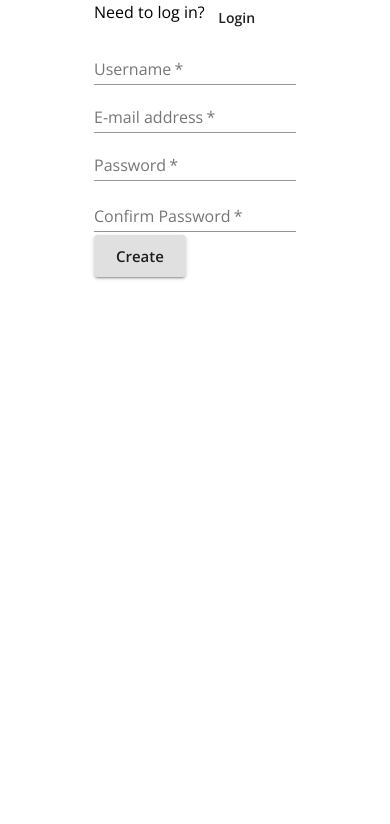
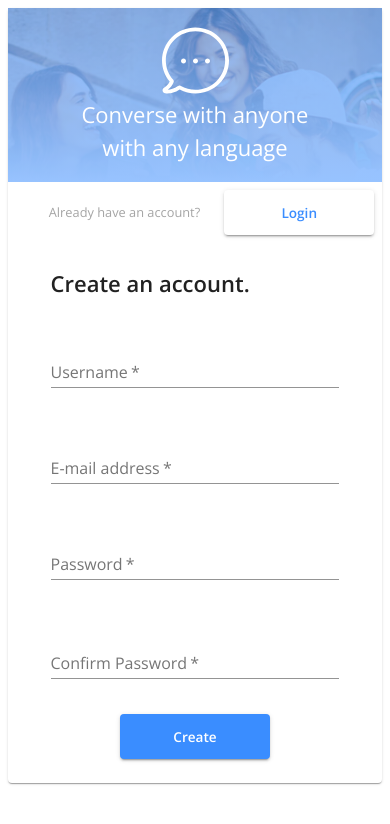
Before and after one commit to letapxad/messenger-clone, a React (Create React App) app in the folder client/: page / in a window 390 px wide. Shown: the top 824 px of the page. Built offline with nearby package versions, Linux system fonts and the light colour scheme; no server answers.

Commit message:
feat: new mobile friendly design for login/signup pages

```diff
--- a/client/src/Login.js
+++ b/client/src/Login.js
@@ -1,5 +1,7 @@
 import React from "react";
 import { Redirect, useHistory } from "react-router-dom";
+import Bubble from './Bubble';
+
 import { connect } from "react-redux";
 import {
   Grid,
@@ -8,11 +10,86 @@ import {
   Button,
   FormControl,
   TextField,
+  Paper,
+  makeStyles,
 } from "@material-ui/core";
 import { login } from "./store/utils/thunkCreators";
 
+const useStyles = makeStyles((theme) => ({
+  root: {
+    flexGrow: 1,
+    flexDirection: "column",
+    justifyContent: "center"
+  },
+  paper: {
+    margin: '5% auto auto auto',
+    maxWidth: "900px",
+    [theme.breakpoints.between('xs', 'sm')]: {
+      margin: '2%',
+    },
+  },
+  image: {
+    backgroundImage: `linear-gradient(to bottom, rgba(58, 141, 255, 0.6), rgba(134, 185, 255, 1)), url("/images/bg-img.png")`,
+    backgroundSize: "cover",
+    backgroundRepeat: "no-repeat",
+    minHeight: "700px",
+    minWidth: "300px",
+    width: "auto",
+    opacity: "85%",
+    [theme.breakpoints.between('xs', 'sm')]: {
+      minHeight: "15px",
+      minWidth: "100%",
+      padding: "5%"
+    },
+
+  },
+  headline: {
+    padding: theme.spacing(3),
+    [theme.breakpoints.between('xs', 'sm')]: {
+      padding: theme.spacing(2),
+    },
+  },
+  form: {
+    padding: theme.spacing(3),
+    margin: "0 5% 0 5%",
+    [theme.breakpoints.between('sm', 'md')]: {
+      margin: "0 15% 0 15%",
+    },
+    [theme.breakpoints.up('lg')]: {
+      margin: "0 12% 0 12%",
+    },
+  },
+  btn: {
+    width: "150px",
+    height: "45px",
+    fontSize: "0.85rem"
+  },
+  btnRegister: {
+    color: "#3A8DFF",
+    backgroundColor: "#FFFFFF",
+  },
+  subText: {
+    fontSize: "0.8rem",
+    color: "#a5a5a5"
+  },
+  welcomeMessage: {
+    fontSize: 22,
+    fontWeight: "bold"
+  },
+  tagLine: {
+    color: "#FFFFFF",
+    fontSize: 22,
+    fontWeight: "light"
+  },
+  bubble: {
+    textAlign: "center"
+  }
+
+}));
+
 const Login = (props) => {
   const history = useHistory();
+  const classes = useStyles();
   const { user, login } = props;
 
   const handleLogin = async (event) => {
@@ -28,17 +105,36 @@ const Login = (props) => {
   }
 
   return (
-    <Grid container justify="center">
-      <Box>
-        <Grid container item>
-          <Typography>Need to register?</Typography>
-          <Button onClick={() => history.push("/register")}>Register</Button>
+    <div className={classes.root}>
+      <Paper className={classes.paper}>
+        <Grid container>
+          <Grid item container md={5} className={classes.image} justify="center" alignItems="center" alignContent="center">
+            <Grid item xs={12} className={classes.bubble}>
+              <Bubble />
             </Grid>
+            <Grid item>
+              <Typography className={classes.tagLine}>Converse with anyone</Typography>
+            </Grid>
+            <Grid item>
+              <Typography className={classes.tagLine}>with any language</Typography>
+            </Grid>
+          </Grid>
+          <Grid item md={7} xs={12}>
+            <Grid container item xs={12} justify="flex-end" alignItems="center" className={classes.headline}>
+              <Typography className={classes.subText}>Don't have an account?</Typography>
+              <Box mr={3} />
+              <Button onClick={() => history.push("/register")} variant="contained" size="large" className={`${classes.btnRegister} ${classes.btn}`}>Create account</Button>
+            </Grid>
+            <Grid className={classes.form}>
               <form onSubmit={handleLogin}>
-          <Grid>
-            <Grid>
-              <FormControl margin="normal" required>
+                <Grid container spacing={3} >
+                  <Grid item xs={12}>
+                    <Typography className={classes.welcomeMessage}>Welcome back!</Typography>
+                  </Grid>
+                  <Grid item xs={12}>
+                    <FormControl fullWidth margin="normal" required>
                       <TextField
+                        required
                         aria-label="username"
                         label="Username"
                         name="username"
@@ -46,23 +142,31 @@ const Login = (props) => {
                       />
                     </FormControl>
                   </Grid>
-            <FormControl margin="normal" required>
+                  <Grid item xs={12}>
+                    <FormControl fullWidth margin="normal" required>
                       <TextField
-                label="password"
+                        required
+                        label="Password"
                         aria-label="password"
                         type="password"
                         name="password"
                       />
                     </FormControl>
-            <Grid>
-              <Button type="submit" variant="contained" size="large">
+                  </Grid>
+                  <Grid item container xs={12} justify="center">
+                    <Button type="submit" variant="contained" size="large" color="primary" className={classes.btn}>
                       Login
                       </Button>
                   </Grid>
                 </Grid>
               </form>
-      </Box>
             </Grid>
+          </Grid>
+        </Grid>
+      </Paper>
+    </div>
+
+
   );
 };
 
--- a/client/src/Signup.js
+++ b/client/src/Signup.js
@@ -1,6 +1,8 @@
 import React, { useState } from "react";
 import { Redirect, useHistory } from "react-router-dom";
 import { connect } from "react-redux";
+import Bubble from './Bubble';
+
 import {
   Grid,
   Box,
@@ -9,11 +11,85 @@ import {
   FormControl,
   TextField,
   FormHelperText,
+  makeStyles,
+  Paper
 } from "@material-ui/core";
 import { register } from "./store/utils/thunkCreators";
 
+const useStyles = makeStyles((theme) => ({
+  root: {
+    flexGrow: 1,
+    flexDirection: "column",
+    justifyContent: "center"
+  },
+  paper: {
+    margin: '5% auto auto auto',
+    maxWidth: "900px",
+    [theme.breakpoints.between('xs', 'sm')]: {
+      margin: '2%',
+    },
+  },
+  image: {
+    backgroundImage: `linear-gradient(to bottom, rgba(58, 141, 255, 0.6), rgba(134, 185, 255, 1)), url("/images/bg-img.png")`,
+    backgroundSize: "cover",
+    backgroundRepeat: "no-repeat",
+    minHeight: "700px",
+    minWidth: "300px",
+    width: "auto",
+    opacity: "85%",
+    [theme.breakpoints.between('xs', 'sm')]: {
+      minHeight: "15px",
+      minWidth: "100%",
+      padding: "5%"
+    },
+  },
+  headline: {
+    padding: theme.spacing(3),
+    [theme.breakpoints.between('xs', 'sm')]: {
+      padding: theme.spacing(1),
+    }
+  },
+  form: {
+    padding: theme.spacing(3),
+    margin: "0 5% 0 5%",
+    [theme.breakpoints.between('sm', 'md')]: {
+      margin: "0 15% 0 15%",
+    },
+    [theme.breakpoints.up('lg')]: {
+      margin: "0 12% 0 12%",
+    },
+  },
+  btn: {
+    width: "150px",
+    height: "45px",
+    fontSize: "0.85rem"
+  },
+  btnLogin: {
+    color: "#3A8DFF",
+    backgroundColor: "#FFFFFF",
+  },
+  subText: {
+    fontSize: "0.8rem",
+    color: "#a5a5a5"
+  },
+  welcomeMessage: {
+    fontSize: 22,
+    fontWeight: "bold"
+  },
+  tagLine: {
+    color: "#FFFFFF",
+    fontSize: 22,
+    fontWeight: "light"
+  },
+  bubble: {
+    textAlign: "center"
+  }
+
+}));
+
 const Login = (props) => {
   const history = useHistory();
+  const classes = useStyles();
   const { user, register } = props;
   const [formErrorMessage, setFormErrorMessage] = useState({});
 
@@ -37,16 +113,34 @@ const Login = (props) => {
   }
 
   return (
-    <Grid container justify="center">
-      <Box>
-        <Grid container item>
-          <Typography>Need to log in?</Typography>
-          <Button onClick={() => history.push("/login")}>Login</Button>
+    <div className={classes.root}>
+      <Paper className={classes.paper}>
+        <Grid container>
+          <Grid item container md={5} className={classes.image} justify="center" alignItems="center" alignContent="center">
+            <Grid item xs={12} className={classes.bubble}>
+              <Bubble />
             </Grid>
+            <Grid item>
+              <Typography className={classes.tagLine}>Converse with anyone</Typography>
+            </Grid>
+            <Grid item>
+              <Typography className={classes.tagLine}>with any language</Typography>
+            </Grid>
+          </Grid>
+          <Grid item md={7} xs={12}>
+            <Grid container item xs={12} justify="flex-end" alignItems="center" className={classes.headline}>
+              <Typography className={classes.subText}>Already have an account?</Typography>
+              <Box mr={3} />
+              <Button onClick={() => history.push("/login")} variant="contained" size="large" className={`${classes.btnLogin} ${classes.btn}`}>Login</Button>
+            </Grid>
+            <Grid className={classes.form}>
               <form onSubmit={handleRegister}>
-          <Grid>
-            <Grid>
-              <FormControl>
+                <Grid container spacing={3} >
+                  <Grid item xs={12}>
+                    <Typography className={classes.welcomeMessage}>Create an account.</Typography>
+                  </Grid>
+                  <Grid item xs={12}>
+                    <FormControl fullWidth margin="normal" required>
                       <TextField
                         aria-label="username"
                         label="Username"
@@ -56,8 +150,8 @@ const Login = (props) => {
                       />
                     </FormControl>
                   </Grid>
-            <Grid>
-              <FormControl>
+                  <Grid item xs={12}>
+                    <FormControl fullWidth margin="normal" required>
                       <TextField
                         label="E-mail address"
                         aria-label="e-mail address"
@@ -67,8 +161,8 @@ const Login = (props) => {
                       />
                     </FormControl>
                   </Grid>
-            <Grid>
-              <FormControl error={!!formErrorMessage.confirmPassword}>
+                  <Grid item xs={12}>
+                    <FormControl error={!!formErrorMessage.confirmPassword} fullWidth margin="normal" required>
                       <TextField
                         aria-label="password"
                         label="Password"
@@ -82,8 +176,8 @@ const Login = (props) => {
                       </FormHelperText>
                     </FormControl>
                   </Grid>
-            <Grid>
-              <FormControl error={!!formErrorMessage.confirmPassword}>
+                  <Grid item xs={12}>
+                    <FormControl error={!!formErrorMessage.confirmPassword} fullWidth margin="normal" required>
                       <TextField
                         label="Confirm Password"
                         aria-label="confirm password"
@@ -97,13 +191,18 @@ const Login = (props) => {
                       </FormHelperText>
                     </FormControl>
                   </Grid>
-            <Button type="submit" variant="contained" size="large">
+                  <Grid item container xs={12} justify="center">
+                    <Button type="submit" variant="contained" size="large" color="primary" className={classes.btn}>
                       Create
             </Button>
                   </Grid>
+                </Grid>
               </form>
-      </Box>
             </Grid>
+          </Grid>
+        </Grid>
+      </Paper>
+    </div>
   );
 };
 
```
Also changed, not shown: client/public/images/bg-img.png (added). Lines whose indentation alone changed are shown as unchanged.
